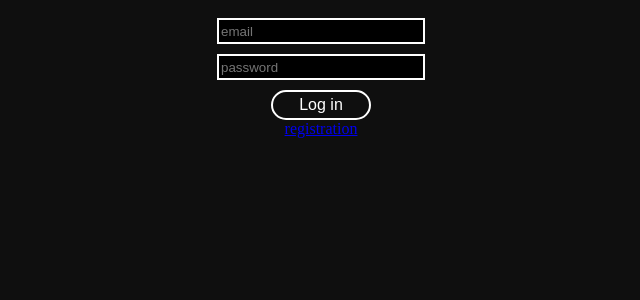
After one commit to Mihastick/url_shortener, a Flask app: page /auth in a window 1280 px wide. The commit adds this page. Shown: the top 300 px of the page, without its empty margins (319-959 px from the left). Run offline with Flask 2, Linux system fonts and the light colour scheme.

Commit message:
added flask and shorturl

```diff
--- a/bd.py
+++ b/bd.py
@@ -1,6 +1,6 @@
 import sqlite3 as sql
 
-con = sql.connect('url.db')
+con = sql.connect('url.db',check_same_thread=False)
 with con:
     cur = con.cursor()
     cur.execute("CREATE TABLE IF NOT EXISTS 'users' ('name' VARCHAR, 'password' BLOB, 'email' VARCHAR PRIMARY KEY)")
--- a/main.py
+++ b/main.py
@@ -1,27 +1,79 @@
 import pyshorteners
-from flask import Flask,render_template
+from flask import Flask, render_template, request, redirect, url_for, flash, make_response, session
 import os
 import sys
 import bd
 import bcrypt
 
 
+
 app = Flask(__name__)
 
-@app.route("/")
+app.secret_key = os.urandom(30).hex()
+
+data = list()
+
+
+def short(url):
+    s = pyshorteners.Shortener()
+    return s.tinyurl.short(url)
+
+@app.route("/", methods=['POST','GET'])
 def hello_world():
-    return render_template("index.html",title="Main")
+    start_url = request.form.get('shortener')
 
-@app.route("/reg")
+    if request.method == 'POST':
+        if('user' in session):
+            bd.cur.execute(f"INSERT INTO urls (url_name,short_url,user_email,count) VALUES (?,?,?,?)",(start_url,short(start_url),session['user'],1))
+            # data = bd.cur.execute(f"SELECT short_url FROM urls WHERE user_email=?",(session['user'],)).fetchall()
+        else:
+            data.append(short(start_url))
+
+    return render_template("index.html",urls=data)
+
+
+@app.route("/reg", methods=['POST','GET'])
 def reg():
-    return render_template("registration.html",title="Registration")
+    if request.method == 'POST':
+        email = request.form.get('email')
+        name = request.form.get('name')
+        password = request.form.get('password')
+        true_email = bd.cur.execute("SELECT email FROM users WHERE email=?",(email,)).fetchone()
+        if true_email == email:
+            return redirect(url_for('auth'))
+        else:
+            salt = bcrypt.gensalt()
+            hash = bcrypt.hashpw(password.encode('utf-8'),salt)
+            bd.cur.execute(f"INSERT INTO users (name,password,email) VALUES (?,?,?)",(name, hash, email))
+            bd.con.commit()
+            return redirect(url_for('auth'))
+
+    return render_template("reg.html", title="Registration")
+
+
+@app.route("/auth", methods=['POST', 'GET'])
+def auth():
+    if request.method == 'POST':
+        email = request.form.get('email')
+        password = request.form.get('password')
+        true_email = bd.cur.execute(
+            "SELECT email,password FROM users WHERE email=?", (email,)).fetchone()
+        hash_pass = true_email[1]
+        true_password = bcrypt.checkpw(password.encode('utf-8'),hash_pass)
+        if true_email and true_password:
+            session['user'] = email
+
+            return redirect(url_for('hello_world'))
+        else :
+            return 'Проверьте правильность введенных данных или зарегистрируйтесь'
+
+    return render_template("auth.html", title="Auth")
 
 if __name__ == '__main__':
     app.run()
 
-def short(url):
-    s = pyshorteners.Shortener()
-    print(s.tinyurl.short(url))
+
+
 
 # command = input("Введите команду ")
 # if command == 'reg':
@@ -56,5 +108,4 @@ def short(url):
 #         print("Проверьте правильность введенных данных или зарегистрируйтесь.")
 
 
-
 # short()
--- /dev/null
+++ b/templates/auth.html
@@ -0,0 +1,55 @@
+<!DOCTYPE html>
+<html lang="en">
+<head>
+    <meta charset="UTF-8">
+    <meta http-equiv="X-UA-Compatible" content="IE=edge">
+    <meta name="viewport" content="width=device-width, initial-scale=1.0">
+    <title>{{title}}</title>
+</head>
+<body>
+    <form action="/auth" method="post">
+        <label for="email"></label>
+        <input type="text" name="email" id="email" placeholder="email">
+        <label for="password"></label>
+        <input type="password" name="password" id="password" placeholder="password">
+        <input type="submit" class="btn" value="Log in">
+        <a href="http://127.0.0.1:5000/reg">registration</a>
+    </form>
+
+    <style>
+        body {
+            background-color: rgb(15, 15, 15);
+        }
+
+        form {
+            display:flex;
+            align-items: center;
+            justify-content: center;
+            flex-direction: column;
+        }
+
+        .btn {
+            border: 2px solid white;
+            background-color: rgb(15,15,15);
+            border-radius: 15px;
+            display:flex;
+            align-items: center;
+            justify-content: center;
+            color:white;
+            width: 100px;
+            font-size: 12pt;
+            padding:4px;
+            height:auto;
+        }
+
+        input {
+            border:2px solid white;
+            color:white;
+            background-color: black;
+            margin-top:10px;
+            width:200px;
+            height:20px;
+        }
+    </style>
+</body>
+</html>
```
Also changed, not shown: templates/index.html (+41 -4 lines), templates/reg.html (added, +59 -0 lines), templates/registration.html (deleted, +0 -20 lines), testbcrypt.py (added, +19 -0 lines).
